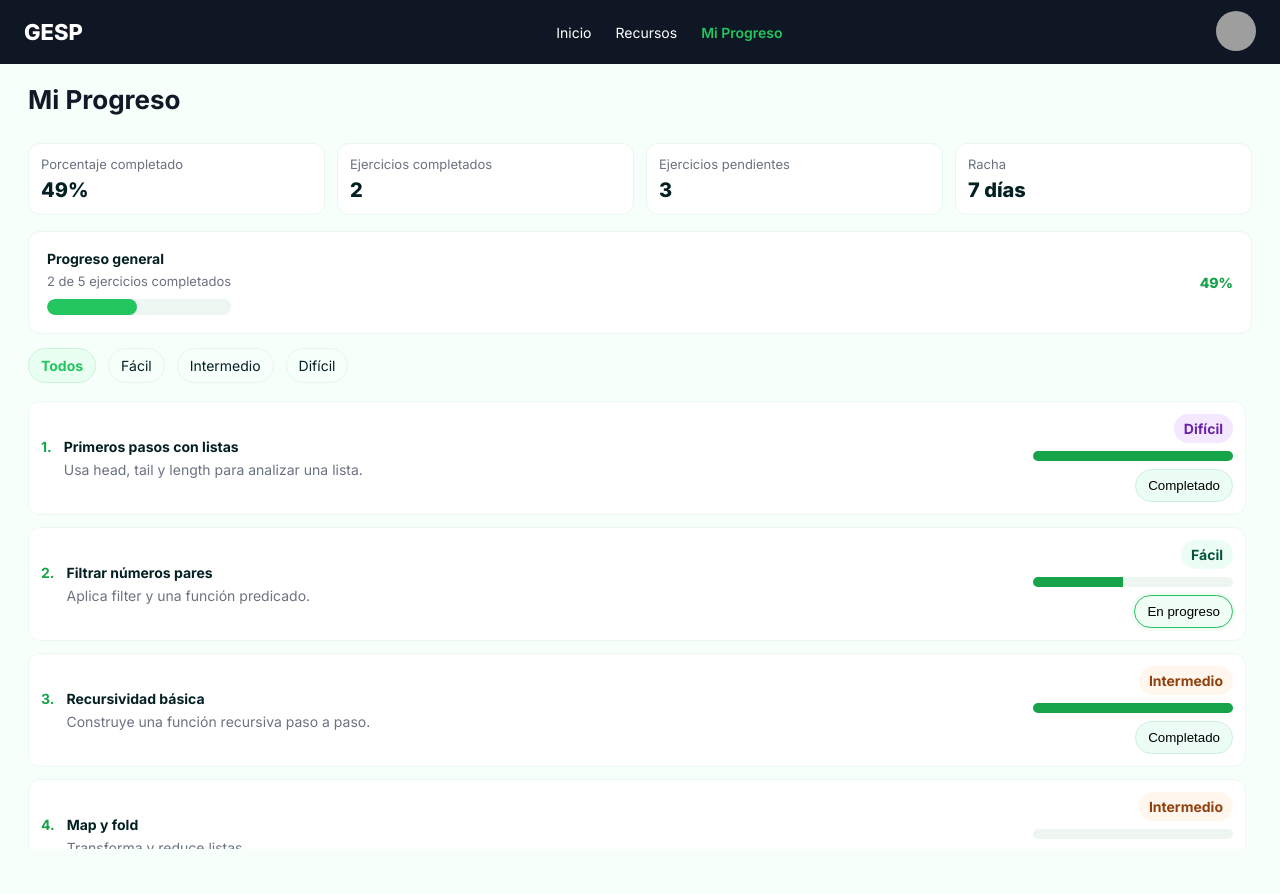
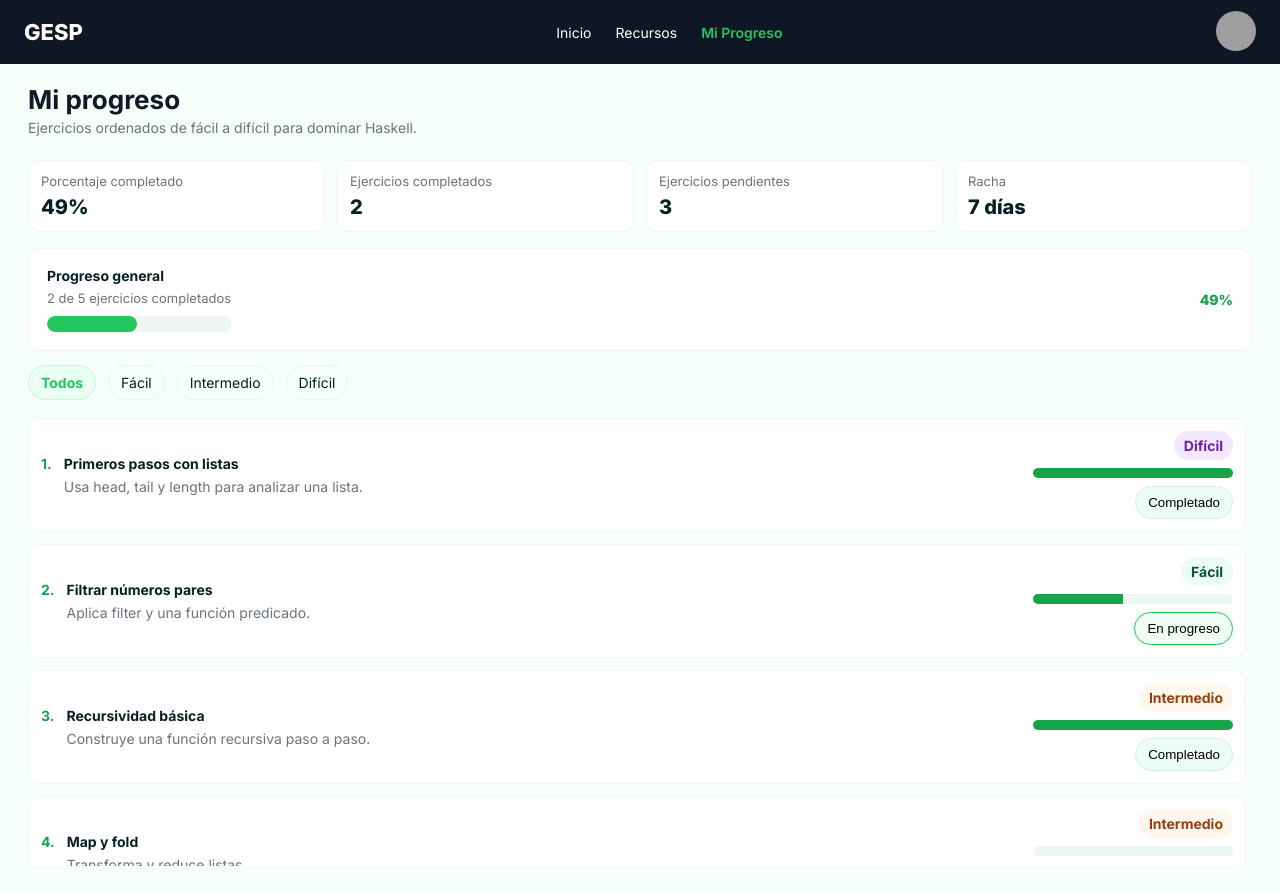
Before and after one commit to Dayana200505/GESP_IHC, a React (Vite) app in the folder gesp/: page /progreso in a window 1280 px wide. Built offline with nearby package versions, Linux system fonts and the light colour scheme; grey boxes are pictures that could not be loaded.

Commit message:
fix: fix header

```diff
--- a/gesp/src/pages/Progreso.jsx
+++ b/gesp/src/pages/Progreso.jsx
@@ -34,7 +34,12 @@ function Progreso(){
 
   return (
     <div className="progreso-page">
-      <div className="page-header"><h1>Mi Progreso</h1></div>
+      <div className="page-header">
+
+                <div>
+          <h1>Mi progreso</h1>
+          <div className="subtitle">Ejercicios ordenados de fácil a difícil para dominar Haskell.</div>
+        </div></div>
 
       <div className="summary-cards">
         <div className="card-stat">
--- a/gesp/src/pages/Recursos.jsx
+++ b/gesp/src/pages/Recursos.jsx
@@ -120,7 +120,10 @@ function Recursos() {
 
   return (
     <div className="recursos-page">
-      <div className="page-header"><h1>Recursos</h1></div>
+      <div className="page-header">        <div>
+          <h1>Material de apoyo</h1>
+          <div className="subtitle">Comparte documentos y enlaces útiles para aprender Programación Funcional con Haskell.</div>
+        </div></div>
       <div className="recursos-grid">
         <div className="recursos-left">
         <h3>Compartir recurso</h3>
```
